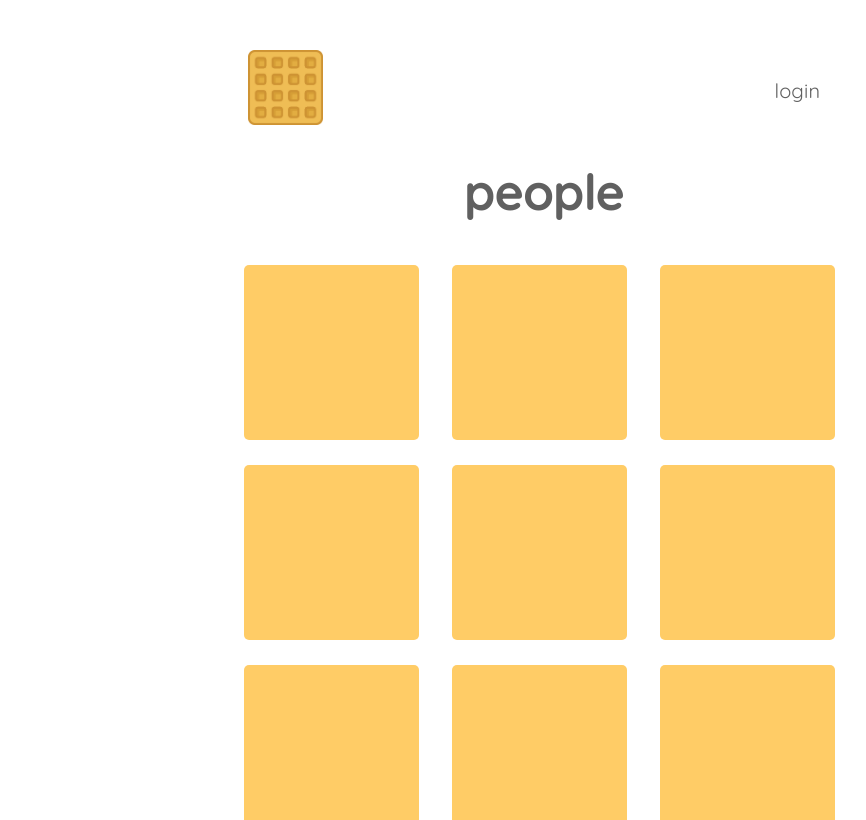
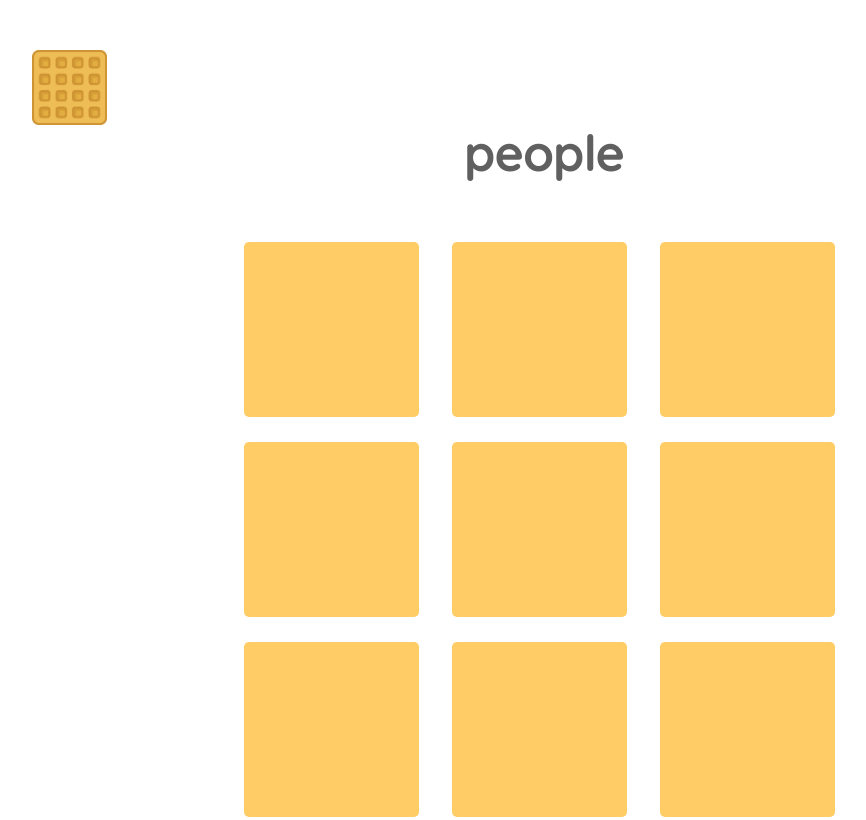
Before and after one commit to chalkworks/waffle, a plain HTML site: page community.html in a window 1280 px wide. Shown: the top 820 px of the page, without its empty margins (96-962 px from the left). Drawn offline with nearby package versions, Linux system fonts and the light colour scheme.

Commit message:
remove login link and move header by a little

```diff
--- a/community.html
+++ b/community.html
@@ -26,14 +26,13 @@
 <body>
   <div class="nav">
     <a href="./"><img src="./img/logo.png" alt="Waffle Logo" id="logo"></a>
-    <a href="./login.html" class="nav-item">login</a>
   </div>
 
   <div class="container">
-    <div class="row text-center">
-      <div class="col"><h1>people</h1></div>
-    </div>
     <div class="community">
+      <div class="row text-center">
+        <div class="col"><h1>people</h1></div>
+      </div>
       <div class="row">
         <div class="col"><div class="profile"></div></div>
         <div class="col"><div class="profile"></div></div>
--- a/css/community.css
+++ b/css/community.css
@@ -1,10 +1,11 @@
 .container {
-	margin-top: 10%;
+	margin-top: 7%;
 	max-width: 600px;
 }
 
 .nav {
 	top: 5%;
+	justify-content: flex-start;
 }
 
 .community .row {
```
